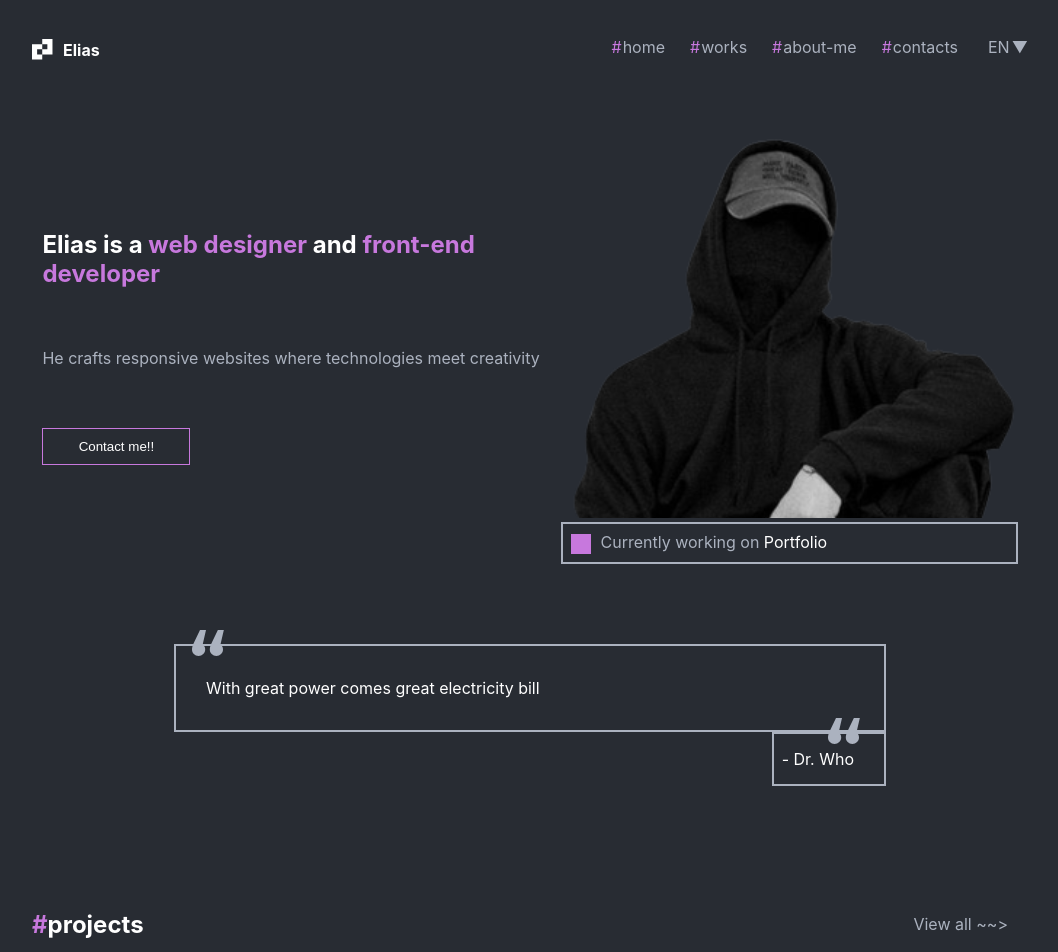
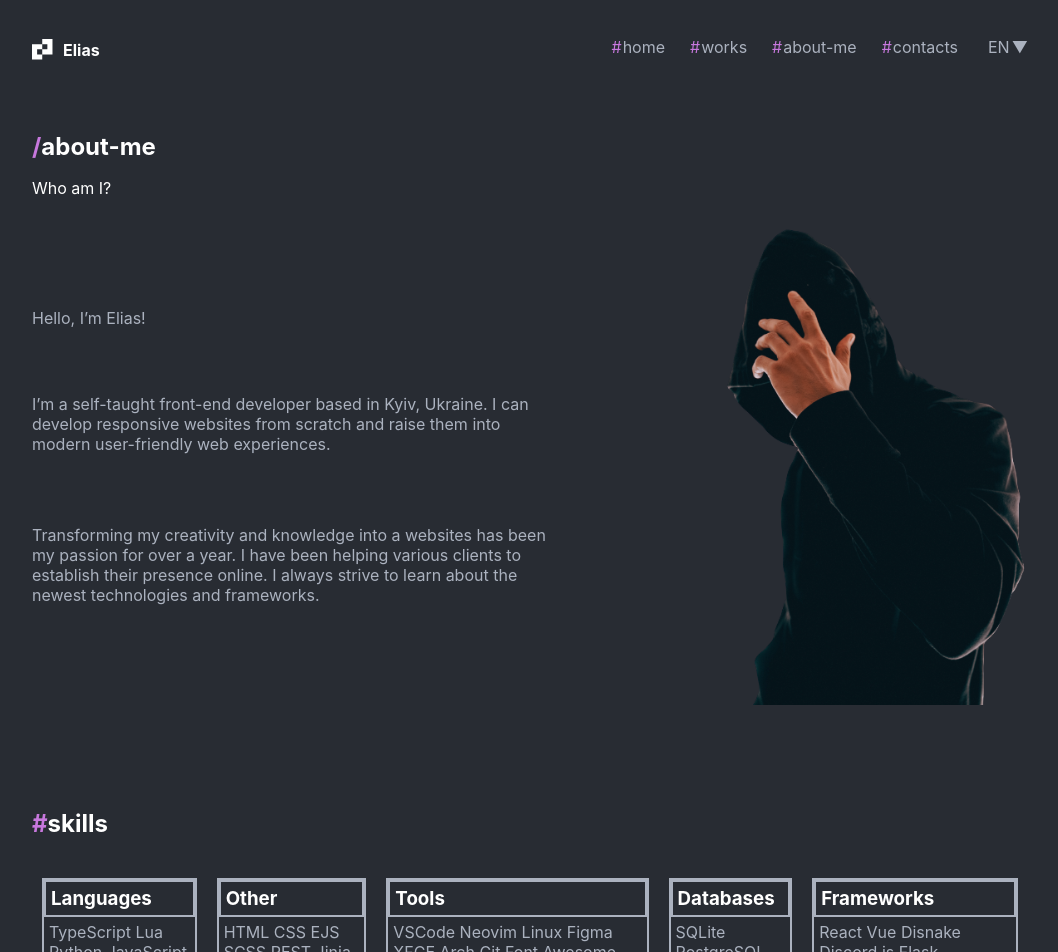
Before and after one commit to 89811421793/portfolio, a React app: page / in a window 1280 px wide. Shown: the top 952 px of the page, without its empty margins (110-1168 px from the left). Built offline with nearby package versions, Linux system fonts and the light colour scheme.

Commit message:
aboutpage: SectionTitle, AboutInfo, #skills

```diff
--- a/src/App.tsx
+++ b/src/App.tsx
@@ -1,20 +1,29 @@
 import "./App.css";
-import { Main } from "./pages/homepage/layout/sections/main/Main";
-import { Projects } from "./pages/homepage/layout/sections/projects/Projects";
-import { Skills } from "./pages/homepage/layout/sections/skills/Skills";
-import { About } from "./pages/homepage/layout/sections/about/About";
-import { Contacts } from "./pages/homepage/layout/sections/contacts/Contacts";
+import { AboutInfo } from "./pages/aboutpage/layout/sections/aboutinfo/AboutInfo";
+import { MyFunFacts } from "./pages/aboutpage/layout/sections/myfunfacts/MyFunFacts";
+import { Skills } from "./pages/aboutpage/layout/sections/skills/Skills";
+
+// import { Main } from "./pages/homepage/layout/sections/main/Main";
+// import { Projects } from "./pages/homepage/layout/sections/projects/Projects";
+// import { Skills } from "./pages/homepage/layout/sections/skills/Skills";
+// import { About } from "./pages/homepage/layout/sections/about/About";
+// import { Contacts } from "./pages/homepage/layout/sections/contacts/Contacts";
 
 
 function App() {
   return (
     <div className="App">
 
-      <Main/>
+      {/* <Main/>
       <Projects/>
       <Skills/>
       <About/>
-      <Contacts/>
+      <Contacts/> */}
+
+      <AboutInfo/>
+      <Skills/>
+      <MyFunFacts/>
+
 
     </div>
   );
--- /dev/null
+++ b/src/components/StyledSlash.ts
@@ -0,0 +1,6 @@
+import styled from "styled-components";
+import { theme } from "../styles/Theme";
+
+export const StyledSlash = styled.span`
+color: ${theme.colors.accent};
+`
--- a/src/pages/aboutpage/layout/sections/aboutinfo/AboutInfo.tsx
+++ b/src/pages/aboutpage/layout/sections/aboutinfo/AboutInfo.tsx
@@ -2,38 +2,74 @@ import React from "react";
 import styled from "styled-components";
 import aboutimg from "../../../../../assets/images/AboutImg.png";
 import { Container } from "../../../../../components/Container";
-import { FlexWrapper } from "../../../../../components/FlexWrapper";
+import { theme } from "../../../../../styles/Theme";
+import { SectionTitle } from "../../../../../components/SectionTitle";
+import { StyledSlash } from "../../../../../components/StyledSlash";
 
 export const AboutInfo: React.FC = () => {
   return (
     <StyledAbout>
       <Container>
-        <FlexWrapper justify='space-between'>
-        <div>
-          <span>Hello, i’m Elias!</span>
-          <p style={{maxWidth:'515px'}}>
-            I’m a self-taught front-end developer based in Kyiv, Ukraine. I can
-            develop responsive websites from scratch and raise them into modern
-            user-friendly web experiences.
-          </p>
-          <p style={{maxWidth:'515px'}}>
-            Transforming my creativity and knowledge into a websites has been my
-            passion for over a year. I have been helping various clients to
-            establish their presence online. I always strive to learn about the
-            newest technologies and frameworks.
-          </p>
-        </div>
-        <AboutImage src={aboutimg} alt="" />
-        </FlexWrapper>
+        <SectionTitle>
+          <StyledSlash>/</StyledSlash>about-me
+        </SectionTitle>
+        <WhoAmIText>Who am I?</WhoAmIText>
+        <AboutWrapper>
+          <InfoWrapper>
+            <Name>Hello, I’m Elias!</Name>
+            <AboutText>
+              I’m a self-taught front-end developer based in Kyiv, Ukraine. I
+              can develop responsive websites from scratch and raise them into
+              modern user-friendly web experiences.
+            </AboutText>
+            <AboutText>
+              Transforming my creativity and knowledge into a websites has been
+              my passion for over a year. I have been helping various clients to
+              establish their presence online. I always strive to learn about
+              the newest technologies and frameworks.
+            </AboutText>
+          </InfoWrapper>
+          <AboutImage src={aboutimg} alt="About Elias" />
+        </AboutWrapper>
       </Container>
     </StyledAbout>
   );
 };
 
-const StyledAbout = styled.section`
+const StyledAbout = styled.section``;
+
+const AboutWrapper = styled.div`
+  display: grid;
+  grid-template-columns: 1fr auto;
+  gap: 20px; /* Оставим отступ между колонками как в примере */
+`;
+
+const InfoWrapper = styled.div`
+  display: flex;
+  flex-direction: column;
+  justify-content: space-between;
+  height: 507px;
+  color: ${theme.colors.borderColor};
+  padding: 10px 0 50px 0; /* Оставим нижний отступ как в примере */
+  max-width: 515px;
+`;
+
+const Name = styled.span`
+  margin-top: 100px; /* Оставляем верхний отступ как в примере */
+  margin-bottom: 45px; /* Оставляем нижний отступ как в примере */
+`;
+
+const AboutText = styled.p`
+  max-width: 515px;
+  margin-bottom: 50px;
 `;
 
 const AboutImage = styled.img`
   width: 339px;
   height: 507px;
 `;
+
+const WhoAmIText = styled.span`
+  display: inline-block;
+  margin-top: 17px;
+`;
--- a/src/pages/aboutpage/layout/sections/skills/Skills.tsx
+++ b/src/pages/aboutpage/layout/sections/skills/Skills.tsx
@@ -2,7 +2,6 @@ import React from "react";
 import styled from "styled-components";
 import { Skill } from "./skill/Skill";
 import { SectionTitle } from "../../../../../components/SectionTitle";
-import { FlexWrapper } from "../../../../../components/FlexWrapper";
 import { Container } from "../../../../../components/Container";
 import { StyledHash } from "../../../../../components/StyledHash";
 
@@ -13,7 +12,6 @@ export const Skills: React.FC = () => {
         <SectionTitle>
           <StyledHash>#</StyledHash>skills
         </SectionTitle>
-        <FlexWrapper align={"center"} justify={"space-around"}>
         <SkillsGroup>
           <Skill
             title={"Languages"}
@@ -22,7 +20,7 @@ export const Skills: React.FC = () => {
           <Skill title={"Other"} list={"HTML CSS EJS SCSS REST Jinja"} />
           <Skill
             title={"Tools"}
-              list={"VSCode Neovim Linux Figma XFCE Arch Git  Font Awesome"}
+            list={"VSCode Neovim Linux Figma XFCE Arch Git Font Awesome"}
           />
           <Skill title={"Databases"} list={"SQLite PostgreSQL Mongo"} />
           <Skill
@@ -30,7 +28,6 @@ export const Skills: React.FC = () => {
             list={"React Vue Disnake Discord.js Flask Express.js"}
           />
         </SkillsGroup>
-        </FlexWrapper>
       </Container>
     </StyledSkills>
   );
@@ -38,4 +35,11 @@ export const Skills: React.FC = () => {
 
 const StyledSkills = styled.section``;
 
-const SkillsGroup = styled.div``;
+const SkillsGroup = styled.div`
+  display: flex;
+  flex-wrap: nowrap;
+  justify-content: space-between;
+  align-items: flex-start;
+  overflow-x: auto;
+  margin-top: 30px;
+`;
--- a/src/pages/aboutpage/layout/sections/skills/skill/Skill.tsx
+++ b/src/pages/aboutpage/layout/sections/skills/skill/Skill.tsx
@@ -3,8 +3,8 @@ import styled from "styled-components";
 import { theme } from "../../../../../../styles/Theme";
 
 type SkillPropsType = {
-  title: string
-  list:string
+  title: string;
+  list: string;
 };
 
 export const Skill = (props: SkillPropsType) => {
@@ -17,11 +17,17 @@ export const Skill = (props: SkillPropsType) => {
 };
 
 const SkillBox = styled.div`
-border: 2px solid ${theme.colors.borderColor};
-display:inline-block;
-margin:10px;
+  border: 2px solid ${theme.colors.borderColor};
+  display: inline-block;
+  margin: 10px;
 `;
 const SkillTitle = styled.h3`
   color: #fff;
+  border: 2px solid ${theme.colors.borderColor};
+  padding: 5px;
 `;
-const StyledSkill = styled.div``;
+const StyledSkill = styled.div`
+  color: ${theme.colors.borderColor};
+  font-weight: 400;
+  padding: 5px;
+`;
```
Lines whose indentation alone changed are shown as unchanged.
